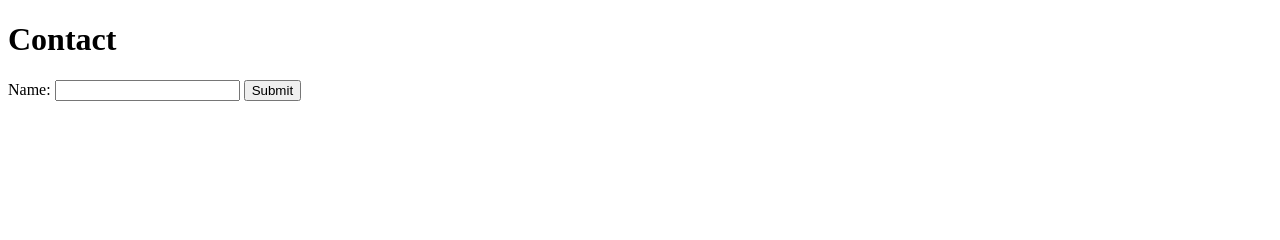
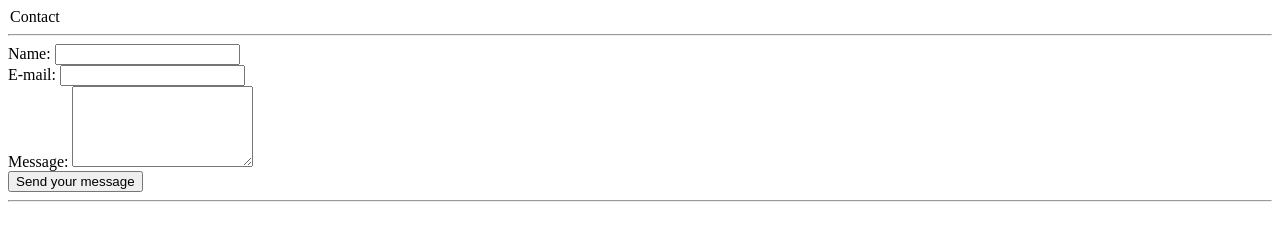
Before and after one commit to lmarino12/PyPW, a plain HTML site: page index.html in a window 1280 px wide. Drawn offline with Linux system fonts and the light colour scheme.

Commit message:
Update index.html

```diff
--- a/index.html
+++ b/index.html
@@ -4,10 +4,17 @@
         <title>Programacion y Plataforma Web</title>
     </head>
     <body>
-        <h1>Contact</h1>
+        <legend>Contact</legend>
+        <hr>
         <form action="/action_page.php" id="usrform">
             Name: <input type="text" name="usrname">
-            <input type="submit">
+            <br>
+            E-mail: <input type="text" e-mail="email">
+            <br>
+            Message: <textarea name="Message" rows="5" cols="20"></textarea>
+            <br>
+            <button type="button">Send your message</button>
+                <hr>
         </form>
     </body>
 </html>
```
